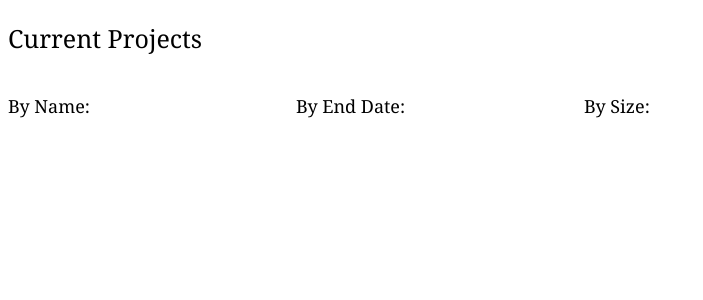
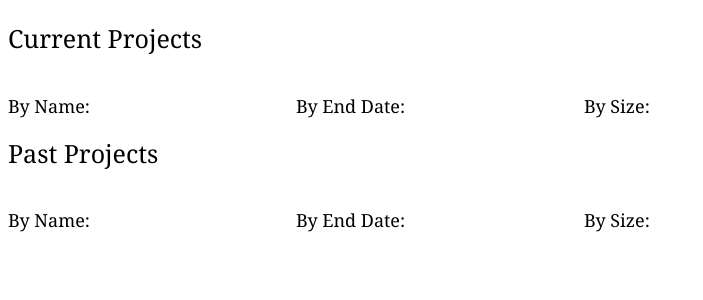
Before and after one commit to stamen/Productive-Birds, a PHP site: page / in a window 1280 px wide. Shown: the top 300 px of the page, without its empty margins (0-703 px from the left). Run offline with PHP 8.4, Linux system fonts and the light colour scheme; data that the repository does not hold is empty.

Commit message:
Organized by past and current projects

```diff
--- a/index.php
+++ b/index.php
@@ -5,9 +5,13 @@
     $dbh = mysql_connect('localhost', 'time', '');
     mysql_select_db('timetracking', $dbh);
 
-    $clients_byname = client_list($dbh, 'by-name');
-    $clients_bydate = client_list($dbh, 'by-date');
-    $clients_bysize = client_list($dbh, 'by-size');
+    $current_byname = client_list($dbh, 'by-name', 'no');
+    $current_bydate = client_list($dbh, 'by-date', 'no');
+    $current_bysize = client_list($dbh, 'by-size', 'no');
+
+    $past_byname = client_list($dbh, 'by-name', 'yes');
+    $past_bydate = client_list($dbh, 'by-date', 'yes');
+    $past_bysize = client_list($dbh, 'by-size', 'yes');
 
     mysql_close($dbh);
 
@@ -27,6 +31,8 @@
             float: left;
             width: 16em;
         }
+
+        h2 { clear: left; }
     -->
     </style>
 </head>
@@ -36,7 +42,7 @@
     <div class="listing">
         <h3>By Name:</h3>
         <ul>
-        <? foreach($clients_byname as $info) { ?>
+        <? foreach($current_byname as $info) { ?>
             <li>
                 <a href="client.php?name=<?= urlencode($info['name']) ?>"><?= $info['name'] ?></a>
             </li>
@@ -47,7 +53,7 @@
     <div class="listing">
         <h3>By End Date:</h3>
         <ul>
-        <? foreach($clients_bydate as $info) { ?>
+        <? foreach($current_bydate as $info) { ?>
             <li>
                 <a href="client.php?name=<?= urlencode($info['name']) ?>"><?= $info['name'] ?></a>
                 <br>
@@ -60,7 +66,47 @@
     <div class="listing">
         <h3>By Size:</h3>
         <ul>
-        <? foreach($clients_bysize as $info) { ?>
+        <? foreach($current_bysize as $info) { ?>
+            <li>
+                <a href="client.php?name=<?= urlencode($info['name']) ?>"><?= $info['name'] ?></a>
+                <br>
+                $<?= nice_int($info['budget']) ?>,
+                <?= nice_days($info['days']) ?> days.
+            </li>
+        <? } ?>
+        </ul>
+    </div>
+
+    <h2>Past Projects</h2>
+
+    <div class="listing">
+        <h3>By Name:</h3>
+        <ul>
+        <? foreach($past_byname as $info) { ?>
+            <li>
+                <a href="client.php?name=<?= urlencode($info['name']) ?>"><?= $info['name'] ?></a>
+            </li>
+        <? } ?>
+        </ul>
+    </div>
+
+    <div class="listing">
+        <h3>By End Date:</h3>
+        <ul>
+        <? foreach($past_bydate as $info) { ?>
+            <li>
+                <a href="client.php?name=<?= urlencode($info['name']) ?>"><?= $info['name'] ?></a>
+                <br>
+                <?= nice_relative_date($info['time']) ?>.
+            </li>
+        <? } ?>
+        </ul>
+    </div>
+
+    <div class="listing">
+        <h3>By Size:</h3>
+        <ul>
+        <? foreach($past_bysize as $info) { ?>
             <li>
                 <a href="client.php?name=<?= urlencode($info['name']) ?>"><?= $info['name'] ?></a>
                 <br>
--- a/lib.php
+++ b/lib.php
@@ -93,10 +93,10 @@
         return $rows;
     }
 
-    function client_list(&$dbh, $order)
+    function client_list(&$dbh, $order, $ended)
     {
         if($order == 'by-date') {
-            $order = 'ends ASC';
+            $order = ($ended == 'no') ? 'ends ASC' : 'ends DESC';
 
         } else if($order == 'by-size') {
             $order = 'days DESC';
@@ -107,6 +107,7 @@
 
         $q = sprintf("SELECT client AS name, ends, days, budget
                       FROM client_info
+                      WHERE ended = '{$ended}'
                       ORDER BY {$order}");
 
         $res = mysql_query($q, $dbh);
```
